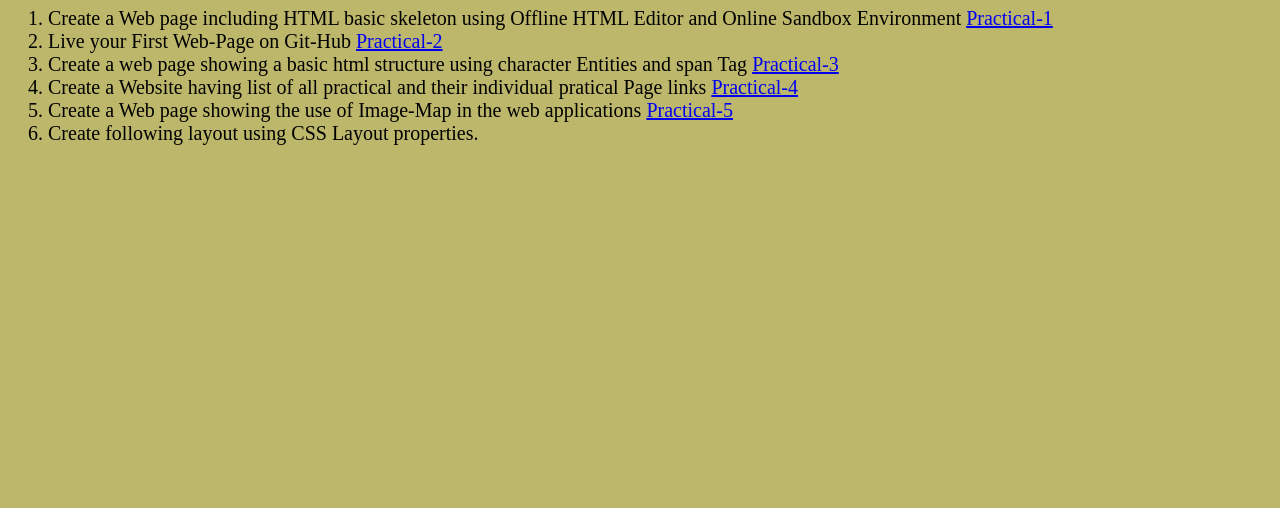
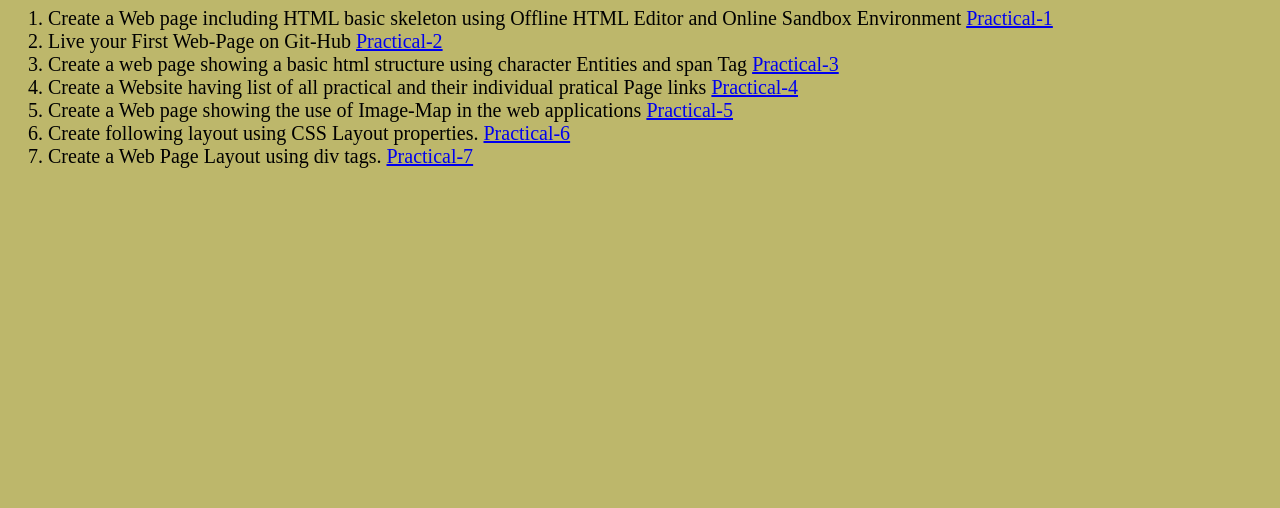
Before and after one commit to priyanka15ngm/Fullstack-1, a plain HTML site: page index.html in a window 1280 px wide. Shown: the part 292-800 px from the top of the page. Drawn offline with Linux system fonts and the light colour scheme.

Commit message:
updated index.html

```diff
--- a/index.html
+++ b/index.html
@@ -38,7 +38,14 @@
         </li>
         <li>
             Create following layout using CSS Layout properties.
+             <a href="practical6.html"target="_blank">Practical-6</a>
         </li>
+         <li>
+            Create a Web Page Layout using div tags.
+             <a href="practical7.html"target="_blank">Practical-7</a>
+        </li>
+
+
     </ol>
     </div>
 </body>
```
